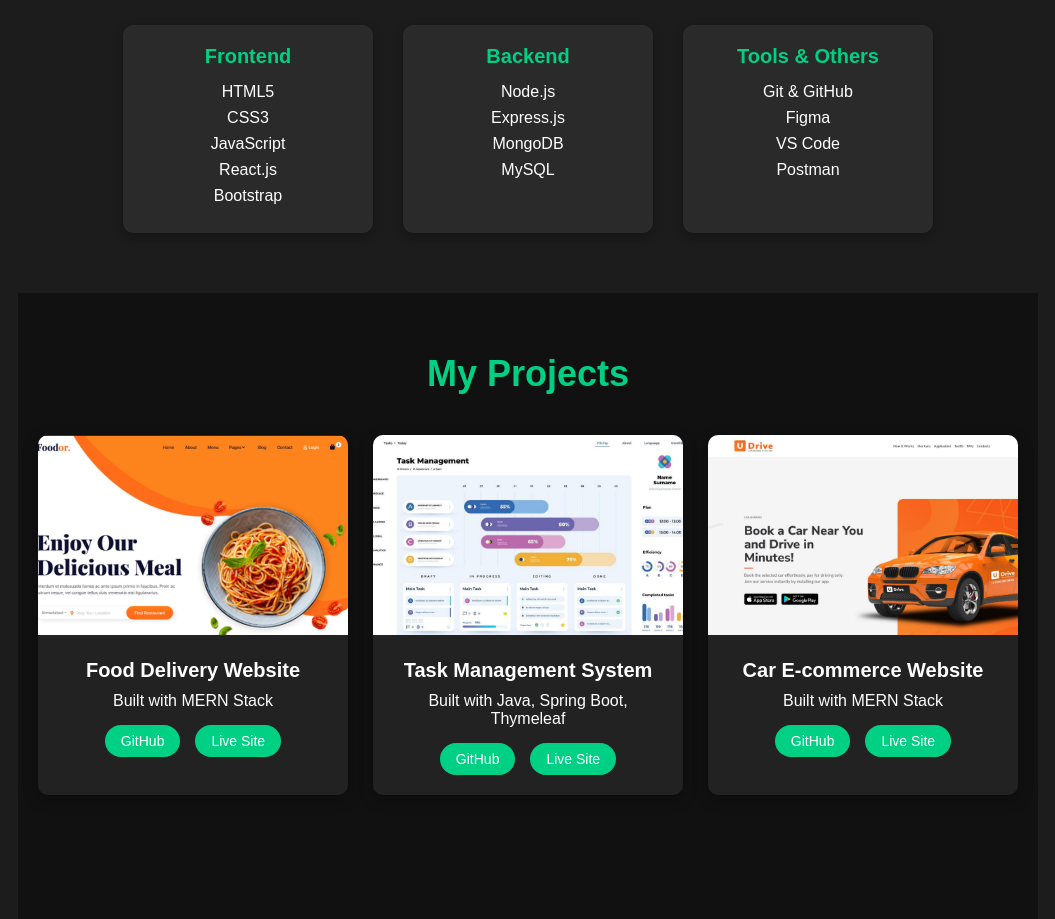
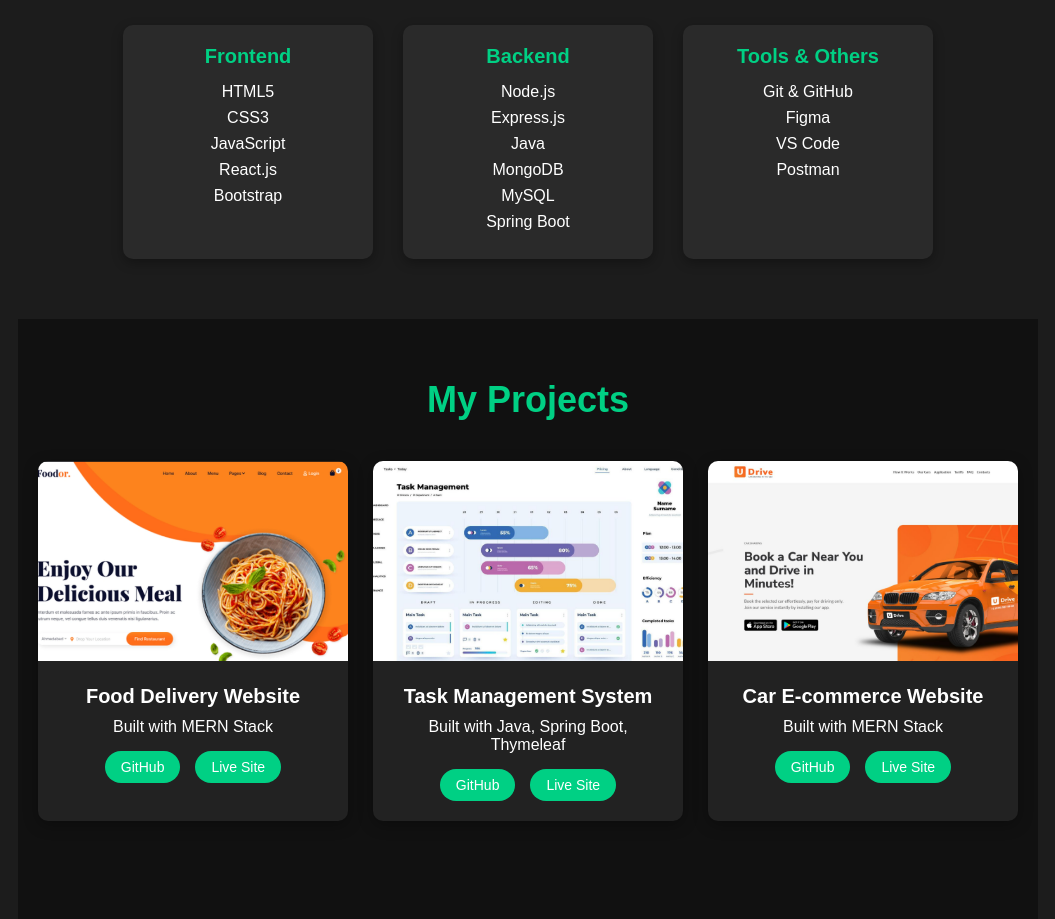
Before and after one commit to haileyesus3126/haile-portfolio, a React (Vite) app: page / in a window 1280 px wide. Shown: the part 1420-2339 px from the top of the page, without its empty margins (222-1277 px from the left). Built offline with nearby package versions, Linux system fonts and the light colour scheme.

Commit message:
Updated portfolio

```diff
--- a/src/components/Resume/Resume.jsx
+++ b/src/components/Resume/Resume.jsx
@@ -23,8 +23,10 @@ function Resume() {
           <ul>
             <li>Node.js</li>
             <li>Express.js</li>
+            <li>Java</li>
             <li>MongoDB</li>
             <li>MySQL</li>
+            <li>Spring Boot</li>
           </ul>
         </div>
 
```
Also changed, not shown: 1 other file (tests, documents, lock files or other folders).
